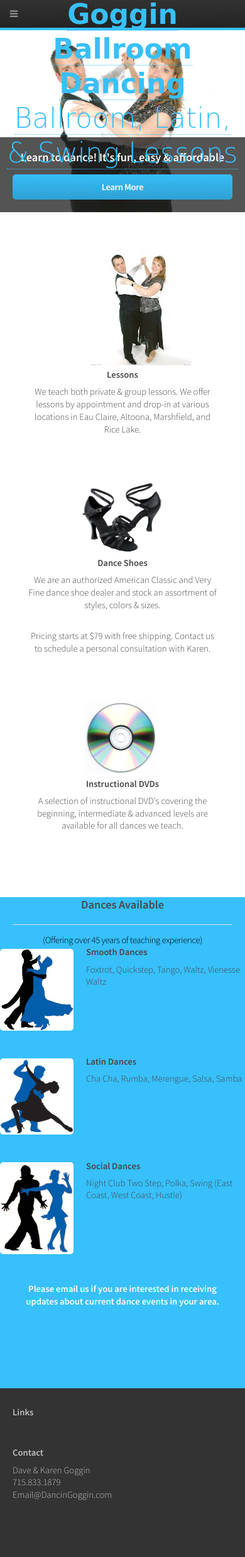
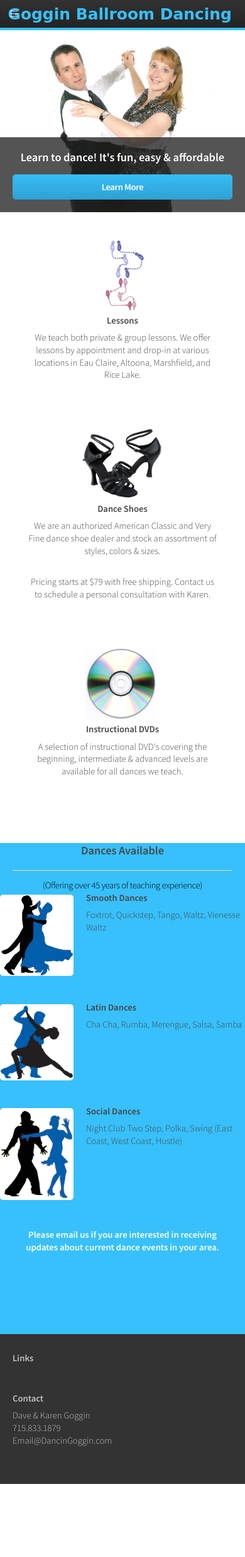
Before and after one commit to CodeExecutioners/GOGGINS_FINAL, a Python web app: template templates/index.html in a window 390 px wide. Shown: the whole page at 63% size. After the commit the page ends 2357 px from the top, so only its background shows below. Run offline with Jinja, Linux system fonts and the light colour scheme; the template is opened without the code that fills it, so the values that code supplies are empty; some libraries are stand-ins or nearby versions.

Commit message:
added responsive design to the site.

```diff
--- a/css/style-narrower.css
+++ b/css/style-narrower.css
@@ -101,10 +101,14 @@
 	}
 
 		#footer .container {
-			margin-bottom: 4em;
+			margin-bottom:0em;
 		}
 
 /* Layers */
+	#logo{
+		font-size: 1.7em;
+		border-bottom: none;
+	}
 
 	#titleBar {
 		background-color: #333;
@@ -130,6 +134,7 @@
 			#titleBar .title em {
 				font-style: normal;
 				font-weight: 300;
+				font-size: 0px;
 			}
 
 		#titleBar .toggle {
--- a/css/style-normal.css
+++ b/css/style-normal.css
@@ -33,7 +33,7 @@
 	}
 
 		#header h1 {
-			padding: 0 0 1.75em 0;
+			padding: 0 0 .6em 0;
 		}
 
 /* Banner */
@@ -57,9 +57,9 @@
 /* Footer */
 
 	#footer {
-		padding: 3em 0 3em 0;
+		padding: 0em 0 0em 0;
 	}
 
 		#footer .container {
-			margin-bottom: 1em;
+			margin-bottom: 0em;
 		}
--- a/css/style.css
+++ b/css/style.css
@@ -49,6 +49,11 @@
 
 	em, i {
 		font-style: italic;
+	}
+
+	a + em {
+		font-size: .6em;
+		margin-top: .3em;
 	}
 
 	p, ul, ol, dl, table, blockquote {
@@ -808,7 +813,7 @@
 
 	#footer {
 		padding: 0;
-		margin-top:-26px;
+		margin-top:100px;
 		background-color:#333;
 		color:#c0c0c0;
 	}
--- a/templates/_base.htm
+++ b/templates/_base.htm
@@ -33,6 +33,7 @@
 
 		<script type="text/javascript" language="javascript" src="//code.jquery.com/jquery-1.11.1.min.js"></script>
 		<script type="text/javascript" language="javascript" src="//cdn.datatables.net/1.10.3/js/jquery.dataTables.min.js"></script>
+	<!--	<link rel="stylesheet" href="https://maxcdn.bootstrapcdn.com/bootstrap/3.3.1/css/bootstrap.min.css">	->
 		<link rel="stylesheet" type="text/css" href="//cdn.datatables.net/1.10.3/css/jquery.dataTables.css">
 		<script src="http://jqueryvalidation.org/files/dist/jquery.validate.min.js"></script>
 		<script src="http://jqueryvalidation.org/files/dist/additional-methods.min.js"></script>
@@ -89,7 +90,7 @@
 			  {% endblock %}
 			</div>
 			<!-- Footer -->
-			<div id="footer" style="margin-top:100px">
+			<div id="footer">
 				<div class="container">
 					<div class="row ">
 						<div class="6u" style="width:100%;">
--- a/templates/index.html
+++ b/templates/index.html
@@ -15,7 +15,7 @@
                                         <div class="row">
                                                 <section class="6u" style="width:33%">
                                                         <div class="box post">
-                                                                <a class="imageHighlight"> <img src="images/goggins.jpg" alt="" /></a>
+                                                                <a class="imageHighlight" style="margin-left:36%;" > <img src="images/danceSteps.jpg" alt="" style="width:28%;" /></a>
                                                                 <div class="highlightText">
                                                                         <h3>Lessons</h3>
                                                                         <p>We teach both private & group lessons. We offer lessons by appointment and drop-in at various locations in Eau Claire, Altoona, Marshfield, and Rice Lake.</p>
```
Also changed, not shown: templates/contact.html (line endings or trailing spaces).
